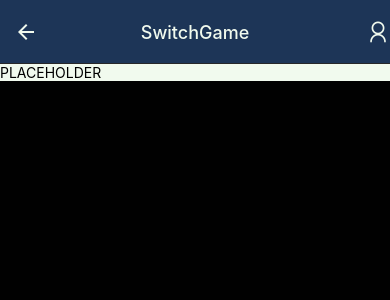
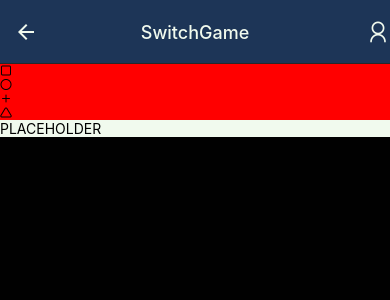
Before and after one commit to Lotfi-AL/BrainGrower, a React Native app: screen /SwitchGame in a window 390 px wide. Shown: the top 300 px of the page. Built offline with nearby package versions, Linux system fonts and the light colour scheme; what expo-linking would draw is missing.

Commit message:
nice solution for symbol row

```diff
--- a/navigation/index.tsx
+++ b/navigation/index.tsx
@@ -20,7 +20,7 @@ import { Button, ColorSchemeName, Pressable } from "react-native"
 import Colors from "../constants/Colors"
 
 import HomeScreen from "../screens/HomeScreen"
-import SwitchGame from "../screens/SwitchGame"
+import SwitchGame from "../screens/SwitchGame/SwitchGame"
 import LinkingConfiguration from "./LinkingConfiguration"
 
 export default function Navigation({
--- a/screens/SwitchGame.tsx
+++ b/screens/SwitchGame/SwitchGame.tsx
@@ -1,4 +1,5 @@
-import { Text, View } from "../components/Themed"
+import SymbolRow from "./components/SymbolRow"
+import { Text, View } from "../../components/Themed"
 
 function generateNumberbox(): number[] {
   let array = [1, 2, 3, 4]
@@ -53,6 +54,7 @@ export default function SwitchGameScreen() {
 
   return (
     <View>
+      <SymbolRow />
       <Text>PLACEHOLDER</Text>
     </View>
   )
--- /dev/null
+++ b/screens/SwitchGame/components/Symbol.tsx
@@ -0,0 +1,37 @@
+import { Feather } from "@expo/vector-icons"
+
+enum SwitchGameSymbol {
+  square,
+  triangle,
+  circle,
+  plus,
+}
+
+interface SwitchGameSymbolSpec {
+  name: "square" | "circle" | "plus" | "triangle"
+  color: string
+  backgroundColor: string
+}
+
+function getSwitchGameSymbolSpec(
+  switchGameSymbol: SwitchGameSymbol,
+): SwitchGameSymbolSpec {
+  switch (switchGameSymbol) {
+    case SwitchGameSymbol.square:
+      return { name: "square", color: "black", backgroundColor: "red" }
+  }
+  return { name: "square", color: "black", backgroundColor: "red" }
+}
+
+const Symbol = (props: SwitchGameSymbolSpec) => {
+  const { name, color, backgroundColor } = props
+  return (
+    <Feather
+      name={name}
+      color={color}
+      style={{ backgroundColor: backgroundColor }}
+    />
+  )
+}
+
+export default Symbol
--- /dev/null
+++ b/screens/SwitchGame/components/SymbolRow.tsx
@@ -0,0 +1,16 @@
+import { Text, TextProps, View } from "../../../components/Themed"
+import { Feather } from "@expo/vector-icons"
+import Symbol from "./Symbol"
+
+const SymbolRow = () => {
+  return (
+    <View>
+      <Symbol name="square" color="black" backgroundColor="red" />
+      <Symbol name="circle" color="black" backgroundColor="red" />
+      <Symbol name="plus" color="black" backgroundColor="red" />
+      <Symbol name="triangle" color="black" backgroundColor="red" />
+    </View>
+  )
+}
+
+export default SymbolRow
```
